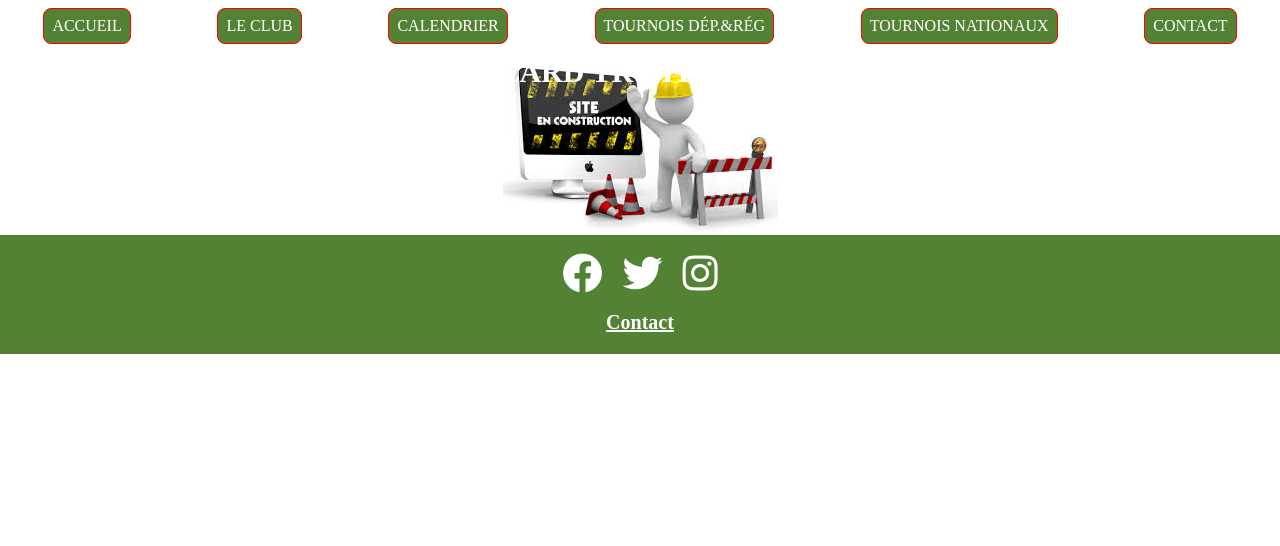
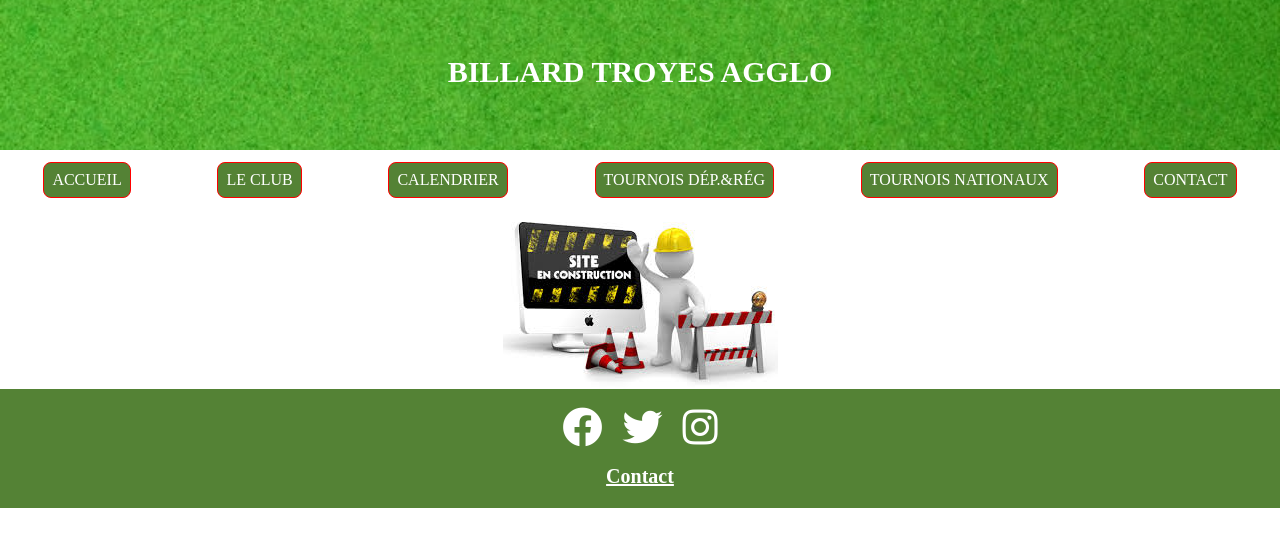
Before and after one commit to fredt-OP/PROJECT_BTA, a website: page calendrier.html in a window 1280 px wide. Drawn offline with Linux system fonts and the light colour scheme; a web font is replaced by a local one.

Commit message:
commit_Màj_Background

```diff
--- a/calendrier.html
+++ b/calendrier.html
@@ -17,6 +17,7 @@
 
     <!-- header -->
         <Header>
+            <img class="background" src="images/textureTapisDeBillard.jpg" alt="texture tapis de billard">
             <div class=title>
                 <h2>BILLARD TROYES AGGLO</h2>
             </div>
```
Also changed, not shown: contact.html (+1 -0 lines), leclub.html (+1 -0 lines), tournoi_dep&rep.html (+1 -0 lines), tournois_nationaux.html (+1 -0 lines).
